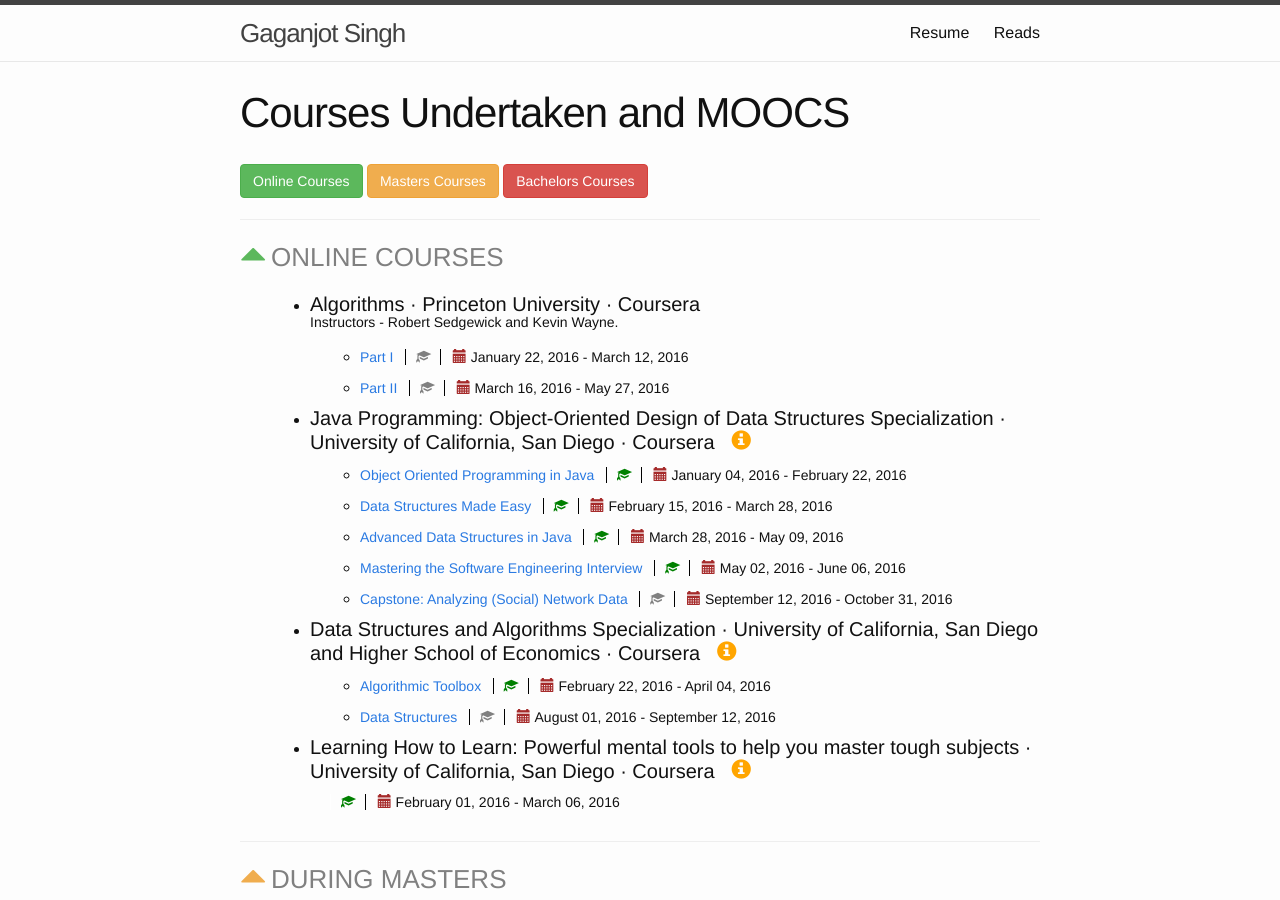
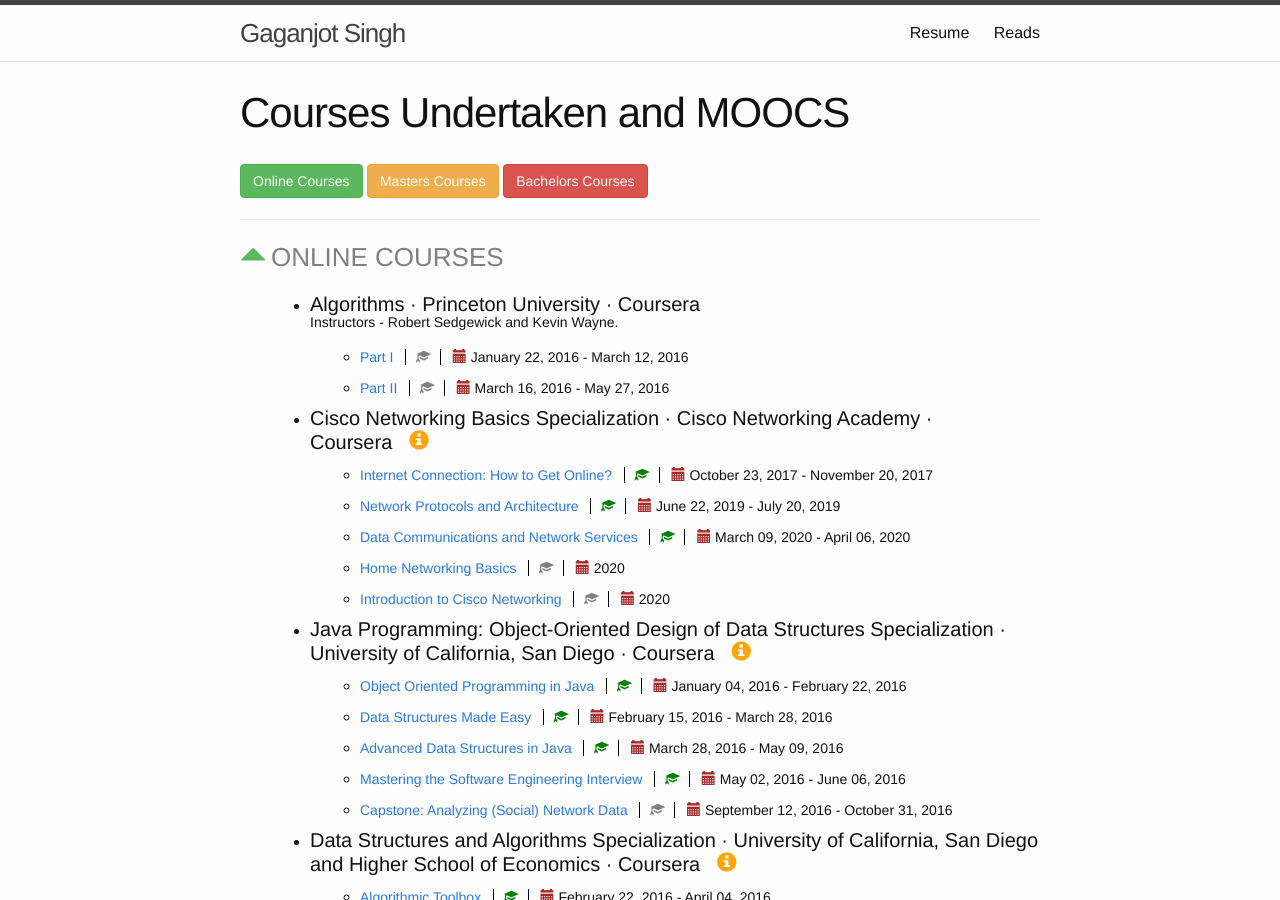
Before and after one commit to GaganJotSingh/GaganJotSingh.github.io, a Jekyll site: the page built from study/coursesUndertaken/index.md, in a window 1280 px wide and 900 px high. Built offline with Jekyll 4.4.1, drawn with Linux system fonts in a browser that asks for light colours.

Commit message:
Updated online courses Added Cisco Networking specialization and updated  Algorithms Princeton University Coursera links

```diff
--- a/study/coursesUndertaken/index.md
+++ b/study/coursesUndertaken/index.md
@@ -29,12 +29,32 @@ permalink: /courses/
 			</li>
 			<ul style="padding-left: 20px; margin-bottom: 10.5px">
 				<li>
-					<h5 style="margin-top:10.5px; margin-bottom:10.5px"><a href="https://www.coursera.org/course/algs4partI" target="_blank">Part I</a>&nbsp;&nbsp;&nbsp;<a class="vertical-separators"><span class="glyphicon glyphicon-education vertical-separators-margins" style="color: grey;" title="This course provides no certificate"></span></a>&nbsp;&nbsp;&nbsp;<span class="glyphicon glyphicon-calendar" style="color: brown;"></span>&nbsp;January 22, 2016 - March 12, 2016&nbsp;<!-- a href="https://www.coursera.org/course/algs4partI"><span class="glyphicon glyphicon-info-sign" style="color: orange;" title="Course Homepage"></span></a --></h5>
+					<h5 style="margin-top:10.5px; margin-bottom:10.5px"><a href="https://www.coursera.org/learn/algorithms-part1" target="_blank">Part I</a>&nbsp;&nbsp;&nbsp;<a class="vertical-separators"><span class="glyphicon glyphicon-education vertical-separators-margins" style="color: grey;" title="This course provides no certificate"></span></a>&nbsp;&nbsp;&nbsp;<span class="glyphicon glyphicon-calendar" style="color: brown;"></span>&nbsp;January 22, 2016 - March 12, 2016&nbsp;<!-- a href="https://www.coursera.org/course/algs4partI"><span class="glyphicon glyphicon-info-sign" style="color: orange;" title="Course Homepage"></span></a --></h5>
 				</li>
 				<li>
-					<h5 style="margin-top:10.5px; margin-bottom:10.5px"><a href="https://www.coursera.org/course/algs4partII" target="_blank">Part II</a>&nbsp;&nbsp;&nbsp;<a class="vertical-separators"><span class="glyphicon glyphicon-education vertical-separators-margins" style="color: grey;" title="This course provides no certificate"></span></a>&nbsp;&nbsp;&nbsp;<span class="glyphicon glyphicon-calendar" style="color: brown;"></span>&nbsp;March 16, 2016 - May 27, 2016</h5>
+					<h5 style="margin-top:10.5px; margin-bottom:10.5px"><a href="https://www.coursera.org/learn/algorithms-part2" target="_blank">Part II</a>&nbsp;&nbsp;&nbsp;<a class="vertical-separators"><span class="glyphicon glyphicon-education vertical-separators-margins" style="color: grey;" title="This course provides no certificate"></span></a>&nbsp;&nbsp;&nbsp;<span class="glyphicon glyphicon-calendar" style="color: brown;"></span>&nbsp;March 16, 2016 - May 27, 2016</h5>
 				</li>
 			</ul>
+			<li>
+				<h4 style="margin-top:10.5px; margin-bottom:5px">Cisco Networking Basics Specialization &middot; Cisco Networking Academy &middot; <br> Coursera &nbsp; <a href="https://www.coursera.org/specializations/networking-basics" title="Specialization Homepage" target="_blank"><span class="glyphicon glyphicon-info-sign" style="color: orange;"></span></a></h4>
+			<ul style="padding-left: 20px; margin-bottom: 10.5px">
+				<li>
+					<h5 style="margin-top:10.5px; margin-bottom:10.5px"><a href="https://www.coursera.org/learn/internet-connection-how-to-get-online" title="Course Homepage" target="_blank">Internet Connection: How to Get Online?</a>&nbsp;&nbsp;&nbsp;<a class="vertical-separators" href="https://www.coursera.org/account/accomplishments/certificate/URLT93BB6HBF" title="Course certificate" target="_blank"><span class="glyphicon glyphicon-education vertical-separators-margins" style="color: green;"></span></a>&nbsp;&nbsp;&nbsp;<span class="glyphicon glyphicon-calendar" style="color: brown;"></span>&nbsp;October 23, 2017 - November 20, 2017</h5>
+				</li>
+				<li>
+					<h5 style="margin-top:10.5px; margin-bottom:10.5px"><a href="https://www.coursera.org/learn/network-protocols-architecture" title="Course Homepage" target="_blank">Network Protocols and Architecture</a>&nbsp;&nbsp;&nbsp;<a class="vertical-separators" href="https://www.coursera.org/account/accomplishments/certificate/2RGHLGSPPCAT" title="Course certificate" target="_blank"><span class="glyphicon glyphicon-education vertical-separators-margins" style="color: green;"></span></a>&nbsp;&nbsp;&nbsp;<span class="glyphicon glyphicon-calendar" style="color: brown;"></span>&nbsp;June 22, 2019 - July 20, 2019</h5>
+				</li>
+				<li>
+					<h5 style="margin-top:10.5px; margin-bottom:10.5px"><a href="https://www.coursera.org/learn/data-communication-network-services" title="Course Homepage" target="_blank">Data Communications and Network Services</a>&nbsp;&nbsp;&nbsp;<a class="vertical-separators" href="" title="Course certificate" target="_blank"><span class="glyphicon glyphicon-education vertical-separators-margins" style="color: green;"></span></a>&nbsp;&nbsp;&nbsp;<span class="glyphicon glyphicon-calendar" style="color: brown;"></span>&nbsp;March 09, 2020 - April 06, 2020</h5>
+				</li>
+				<li>
+					<h5 style="margin-top:10.5px; margin-bottom:10.5px"><a href="https://www.coursera.org/learn/home-networking-basics" title="Course Homepage" target="_blank">Home Networking Basics</a>&nbsp;&nbsp;&nbsp;<a class="vertical-separators" title="Course certificate: On it's way" target="_blank"><span class="glyphicon glyphicon-education vertical-separators-margins" style="color: grey;"></span></a>&nbsp;&nbsp;&nbsp;<span class="glyphicon glyphicon-calendar" style="color: brown;"></span>&nbsp;2020</h5>
+				</li>
+				<li>
+					<h5 style="margin-top:10.5px; margin-bottom:10.5px"><a href="https://www.coursera.org/learn/cisco-networking-introduction" title="Course Homepage" target="_blank">Introduction to Cisco Networking</a>&nbsp;&nbsp;&nbsp;<a class="vertical-separators" title="Course certificate: On it's way" target="_blank"><span class="glyphicon glyphicon-education vertical-separators-margins" style="color: grey;"></span></a>&nbsp;&nbsp;&nbsp;<span class="glyphicon glyphicon-calendar" style="color: brown;"></span>&nbsp;2020</h5>
+				</li>
+			</ul>
+			</li>
 			<li>
 				<h4 style="margin-top:10.5px; margin-bottom:5px">Java Programming: Object-Oriented Design of Data Structures Specialization &middot; University of California, San Diego &middot; Coursera &nbsp; <a href="https://www.coursera.org/specializations/java-object-oriented" title="Specialization Homepage" target="_blank"><span class="glyphicon glyphicon-info-sign" style="color: orange;"></span></a></h4>
 			<ul style="padding-left: 20px; margin-bottom: 10.5px">
@@ -62,7 +82,7 @@ permalink: /courses/
 					<h5 style="margin-top:10.5px; margin-bottom:10.5px"><a href="https://www.coursera.org/learn/algorithmic-toolbox" title="Course Homepage" target="_blank">Algorithmic Toolbox</a>&nbsp;&nbsp;&nbsp;<a class="vertical-separators" href="https://www.coursera.org/account/accomplishments/certificate/SXXQFP8XLP3E" title="Course certificate" target="_blank"><span class="glyphicon glyphicon-education vertical-separators-margins" style="color: green;"></span></a>&nbsp;&nbsp;&nbsp;<span class="glyphicon glyphicon-calendar" style="color: brown;"></span>&nbsp;February 22, 2016 - April 04, 2016</h5>
 				</li>
 				<li>
-					<h5 style="margin-top:10.5px; margin-bottom:10.5px"><a href="https://www.coursera.org/learn/data-structures" title="Course Homepage" target="_blank">Data Structures</a>&nbsp;&nbsp;&nbsp;<a class="vertical-separators" title="Course certificate: On it's way" target="_blank"><span class="glyphicon glyphicon-education vertical-separators-margins" style="color: grey;"></span></a>&nbsp;&nbsp;&nbsp;<span class="glyphicon glyphicon-calendar" style="color: brown;"></span>&nbsp;August 01, 2016 - September 12, 2016</h5>
+					<h5 style="margin-top:10.5px; margin-bottom:10.5px"><a href="https://www.coursera.org/learn/data-structures" title="Course Homepage" target="_blank">Data Structures</a>&nbsp;&nbsp;&nbsp;<a class="vertical-separators" title="Course certificate: On it's way" target="_blank"><span class="glyphicon glyphicon-education vertical-separators-margins" style="color: grey;"></span></a>&nbsp;&nbsp;&nbsp;<span class="glyphicon glyphicon-calendar" style="color: brown;"></span>&nbsp;2020</h5>
 				</li>
 			</ul>
 			</li>
```
